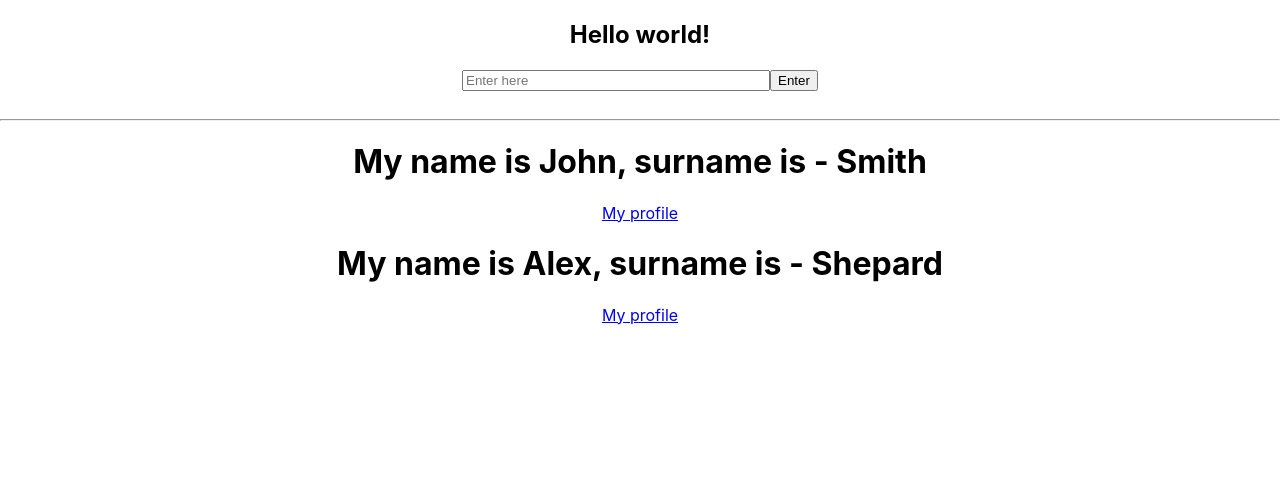
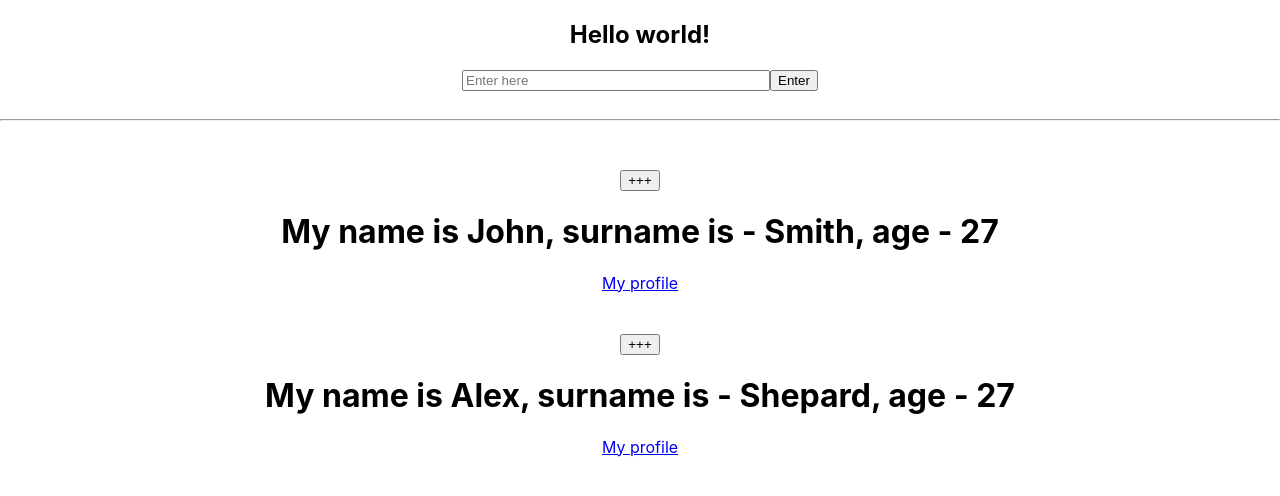
Before and after one commit to Khandohii/react-application-june2023, a React (Create React App) app in the folder my-app/: page / in a window 1280 px wide. Shown: the top 496 px of the page. Built offline with nearby package versions, Linux system fonts and the light colour scheme.

Commit message:
Lesson 130 - component states

```diff
--- a/my-app/src/App.js
+++ b/my-app/src/App.js
@@ -1,4 +1,5 @@
 import React, {StrictMode} from 'react';
+import { Component } from "react";
 import './App.css';
 
 const Header = () => {
@@ -40,13 +41,35 @@
   return <button>{logged ? 'Enter' : text}</button>
 }
 
-function WhoAmI({name, surname, link}) {
-  return (
-    <div>
-      <h1>My name is {name.firstName}, surname is - {surname}</h1>
-      <a href={link}>My profile</a>
-    </div>
-  )
+class WhoAmI extends Component {
+  constructor(props) {
+    super(props);
+    this.state = {
+      years: 27,
+      text: '+++',
+    }
+  }
+
+  nextYear = () => {
+    this.setState(state => ({
+      years: state.years + 1
+    }))
+  }
+
+  render() {
+    const {name, surname, link} = this.props;
+    return (
+      <div>
+        <br />
+        <br />
+
+        <button onClick={this.nextYear}>{this.state.text}</button>
+        <h1>My name is {name}, surname is - {surname}, age - {this.state.years}</h1>
+        <a href={link}>My profile</a>
+
+      </div>
+    )
+  }
 }
 
 function App() {
@@ -60,8 +83,8 @@
       <br />
       <br />
       <hr />
-      <WhoAmI name={{firstName: 'John'}} surname="Smith" link="facebook.com"/>
-      <WhoAmI name={{firstName: 'Alex'}} surname="Shepard" link="facebook.com/1"/>
+      <WhoAmI name='John' surname="Smith" link="facebook.com"/>
+      <WhoAmI name='Alex' surname="Shepard" link="facebook.com/1"/>
     </div>
   );
 }
```
